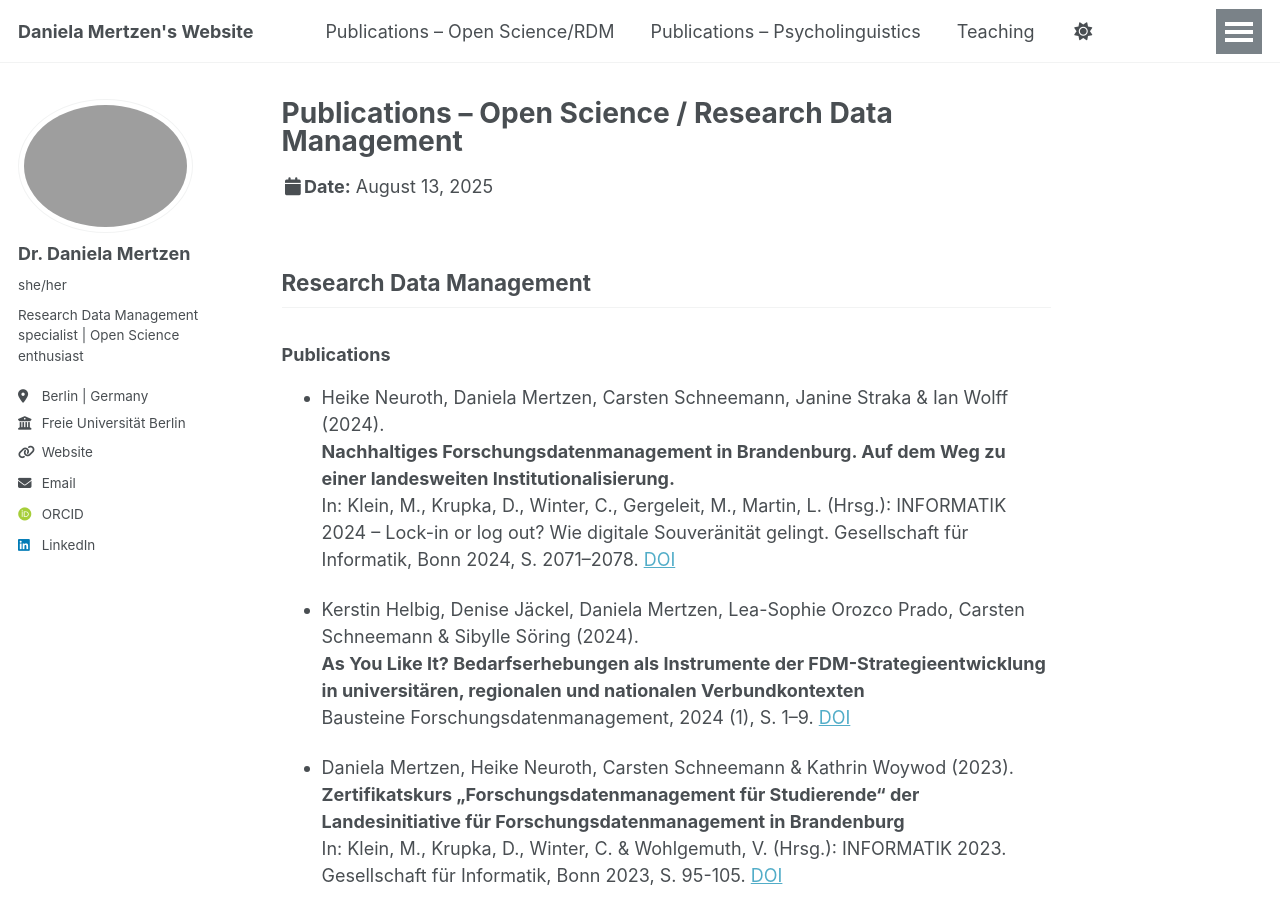
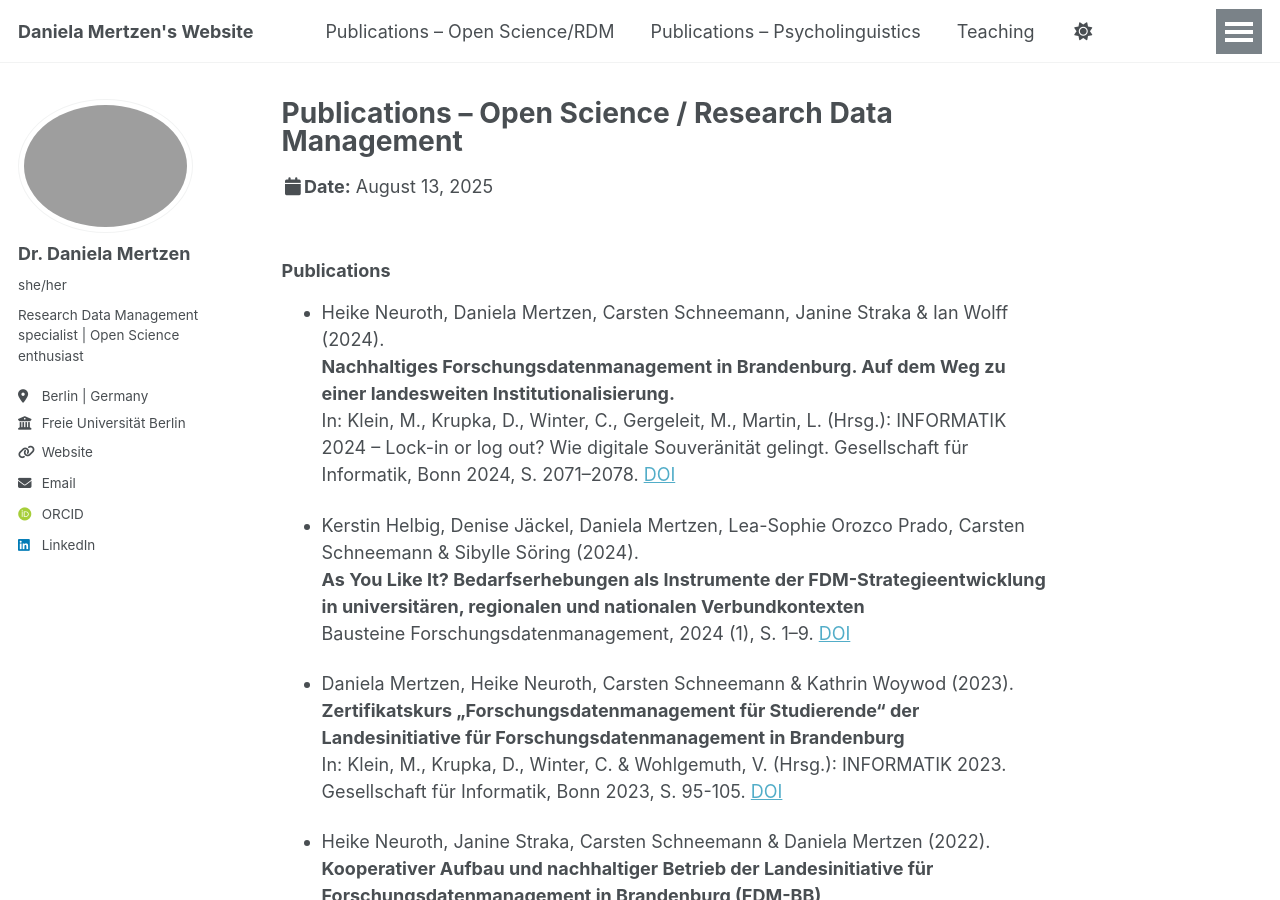
Before and after one commit to dmertzen/dmertzen.github.io, a Jekyll site: the page built from _talks/2025-08-13-publications-2.md, in a window 1280 px wide and 900 px high. Built offline with Jekyll 4.4.1, drawn with Linux system fonts in a browser that asks for light colours; some web fonts are replaced; a script that is not in the unit is left out.

Commit message:
Update 2025-08-13-publications-2.md

```diff
--- a/_talks/2025-08-13-publications-2.md
+++ b/_talks/2025-08-13-publications-2.md
@@ -2,8 +2,6 @@
 title: "Publications -- Open Science / Research Data Management"
 permalink: /talks/
 ---
-
-## Research Data Management
 
 ### Publications
 
```
